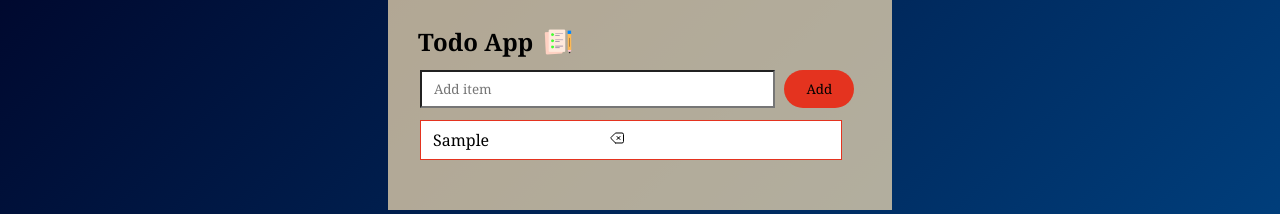
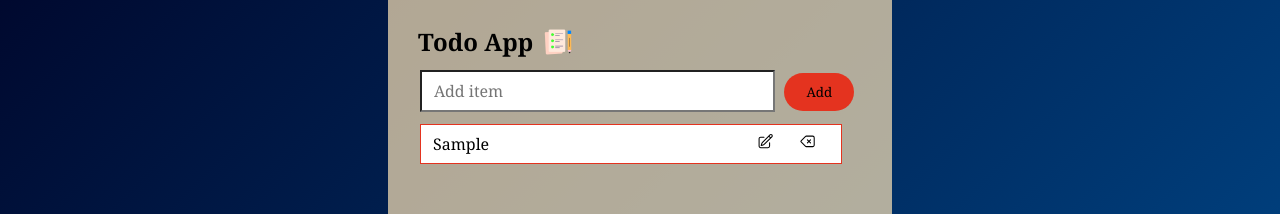
Before and after one commit to Daoud-Hussain/Todo-Web-App, a plain HTML site: page index.html in a window 1280 px wide. Both pictures are taken after typing "Sample" into the empty fields and a click on the button "Add". Shown: the part 135-349 px from the top of the page. Drawn offline with Linux system fonts and the light colour scheme.

Commit message:
Deleting todo's

```diff
--- a/script.js
+++ b/script.js
@@ -1,5 +1,5 @@
-let input = document.getElementById('search-box');
-let listContainer = document.getElementById('listItems');
+const input = document.getElementById('search-box');
+const listContainer = document.getElementById('listItems');
 
 function addListItem(){
     if(input.value == ''){
@@ -9,31 +9,59 @@ function addListItem(){
         let list = document.createElement("li");
         list.innerHTML = input.value;
         listContainer.appendChild(list);
+        list.classList.add('item')
         let editIcon =  `<svg xmlns="http://www.w3.org/2000/svg" fill="none" viewBox="0 0 24 24" stroke-width="1.5" stroke="currentColor" class="w-6 h-6">
         <path stroke-linecap="round" stroke-linejoin="round" d="M16.862 4.487l1.687-1.688a1.875 1.875 0 112.652 2.652L10.582 16.07a4.5 4.5 0 01-1.897 1.13L6 18l.8-2.685a4.5 4.5 0 011.13-1.897l8.932-8.931zm0 0L19.5 7.125M18 14v4.75A2.25 2.25 0 0115.75 21H5.25A2.25 2.25 0 013 18.75V8.25A2.25 2.25 0 015.25 6H10" />
-      </svg>`;
-      let deleteIcon =  `<svg class="svg-modifications" xmlns="http://www.w3.org/2000/svg" fill="none" viewBox="0 0 24 24" stroke-width="1.5" stroke="currentColor" class="w-6 h-6">
-      <path stroke-linecap="round" stroke-linejoin="round" d="M12 9.75L14.25 12m0 0l2.25 2.25M14.25 12l2.25-2.25M14.25 12L12 14.25m-2.58 4.92l-6.375-6.375a1.125 1.125 0 010-1.59L9.42 4.83c.211-.211.498-.33.796-.33H19.5a2.25 2.25 0 012.25 2.25v10.5a2.25 2.25 0 01-2.25 2.25h-9.284c-.298 0-.585-.119-.796-.33z" />
-    </svg>`;
-    let edit = document.createElement("span");
-    let edit2 = document.createElement("span");
-    edit.innerHTML = editIcon;
-    edit2.innerHTML = deleteIcon;
-    list.appendChild(edit);
-    list.appendChild(edit2);
-    edit.classList.add('icon1');
-    edit2.classList.add('icon2');
-    // // edit.classList.add("svg-modifications");
-    // let deleteElement = document.createElement("img");
-    // deleteElement.innerHTML = editIcon;
-    // list.appendChild(deleteElement);
+        </svg>`;
+        let deleteIcon =  `<svg class="svg-modifications" xmlns="http://www.w3.org/2000/svg" fill="none" viewBox="0 0 24 24" stroke-width="1.5" stroke="currentColor" class="w-6 h-6">
+        <path stroke-linecap="round" stroke-linejoin="round" d="M12 9.75L14.25 12m0 0l2.25 2.25M14.25 12l2.25-2.25M14.25 12L12 14.25m-2.58 4.92l-6.375-6.375a1.125 1.125 0 010-1.59L9.42 4.83c.211-.211.498-.33.796-.33H19.5a2.25 2.25 0 012.25 2.25v10.5a2.25 2.25 0 01-2.25 2.25h-9.284c-.298 0-.585-.119-.796-.33z" />
+        </svg>`;
+        let editElement = document.createElement("span");
+        let deleteElement = document.createElement("span");
+        editElement.innerHTML = editIcon;
+        deleteElement.innerHTML = deleteIcon;
+        list.appendChild(editElement);
+        list.appendChild(deleteElement);
+        editElement.classList.add('editIcon');
+        deleteElement.classList.add('deleteIcon');
+    // deleteElement.id.add('deleteIcon')
 
+    // document.getElementsByClassName('deleteIcon').addEventListener('click', deleteList());
+
+    // function deleteList(){
+    //     // document.getElementsByClassName('deleteIcon').remove();
+    //     element = document.getElementsByTagName("span");
+    //     for (index = 0; index < element.length; index++) {
+    //         element[index].parentNode.r;
+    //     }
+
+    // }
+    // const box = document.querySelector('.deleteIcon');
+    // // 👇️ set `id` attribute on the element
+    // box?.setAttribute('id', 'deleteIcon');
+
+    // document.getElementById('deleteIcon').addEventListener('click', deleteList());
+    // function deleteList(){
+    //     var x = document.querySelectorAll('.deleteIcon');
+    //     document.getElementById()
+    //     x[0].style.display = "none";
+    // }
     }
+
     input.value = "";
 
 
 }
 
-function deleteList(){
+listContainer.addEventListener("click", function(e){
+    if(e.target.closest('.deleteIcon')){
+        e.target.closest(".item").remove();
+    }
+    else if (e.target.closest('.editIcon')){
+        console.log("edit it");
+    }
+    else{
+        return;
+    }
 
-}
+}, false)
--- a/style.css
+++ b/style.css
@@ -38,6 +38,8 @@ img {
     margin: 12px 0 0 2px;
     padding: 8px 8px 8px 12px;
     background: white;
+    font-size: 16px;
+
 }
 button{
     border-radius: 25px;
@@ -53,6 +55,7 @@ button:hover{
 
 ul li {
     width: 95%;
+    font-size: 16px;
     /* padding: 5px 5px 5px; */
     margin: 12px 0 0 2px;
     padding: 8px 8px 8px 12px;
@@ -61,19 +64,22 @@ ul li {
     list-style: none;
     display: flex;
     align-items: center;
+    position: relative;
 }
 ul li span{
     /* height: 4%; */
     width: 4%;
     border-radius: 35px;
+    position: absolute;
     /* background-color: rgb(18, 201, 18); */
 }
-.icon1{
-    padding-left: 30%;
+.editIcon{
+    cursor: pointer;
+    left: 80%;
 }
-.icon2{
-    margin-right: -10px;
-
+.deleteIcon{
+    left: 90%;
+    cursor: pointer;
 }
 
 span{
```
